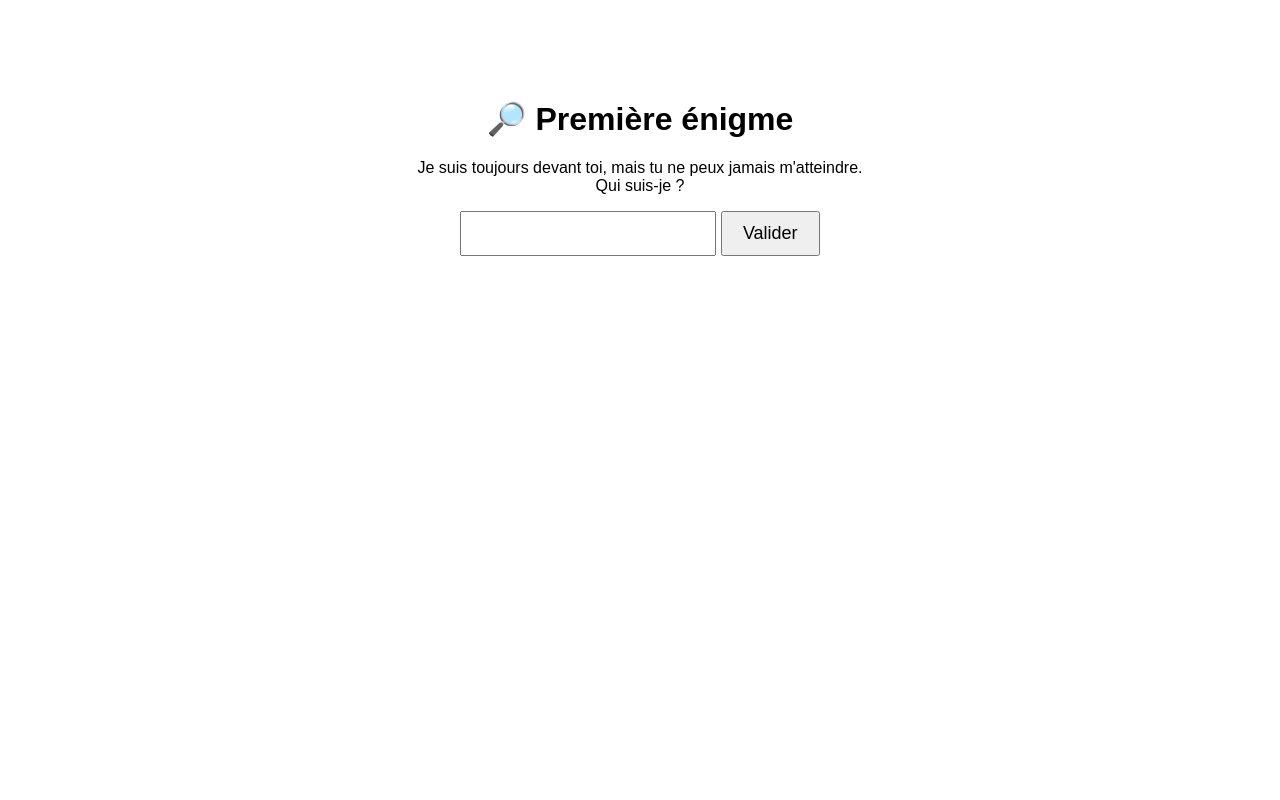
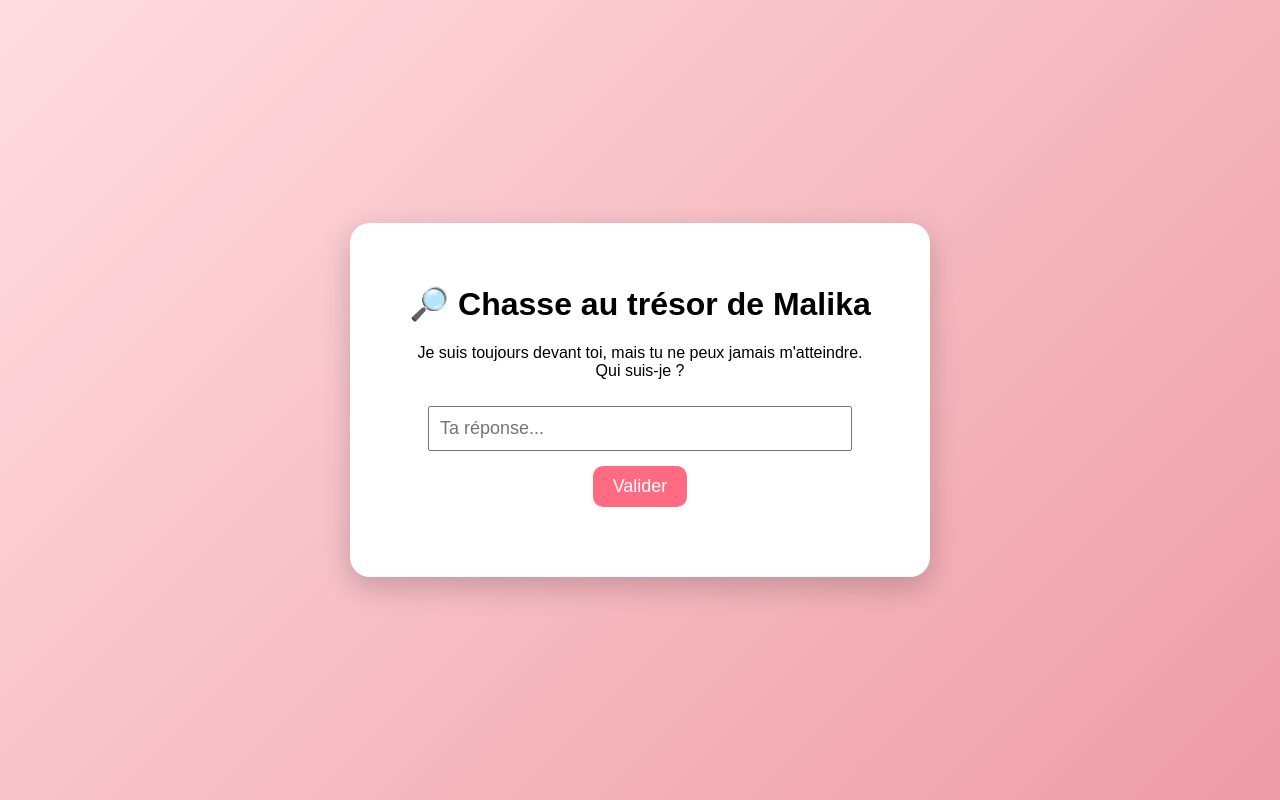
Before and after one commit to guiernoult/chasse2, a plain HTML site: page index.html in a window 1280 px wide. Drawn offline with Linux system fonts and the light colour scheme.

Commit message:
Update index.html

```diff
--- a/index.html
+++ b/index.html
@@ -2,22 +2,51 @@
 <html lang="fr">
 <head>
 <meta charset="UTF-8">
-<title>Chasse au trésor ❤️</title>
+<title>Chasse au trésor de Malika</title>
 
 <style>
 body{
-    font-family: Arial;
+    font-family: Arial, sans-serif;
     text-align:center;
-    margin-top:100px;
+    margin:0;
+    height:100vh;
+    display:flex;
+    justify-content:center;
+    align-items:center;
+    background: linear-gradient(135deg, #ffdde1, #ee9ca7);
 }
+
+.card{
+    background:white;
+    padding:40px;
+    border-radius:20px;
+    box-shadow:0 10px 30px rgba(0,0,0,0.2);
+    width:80%;
+    max-width:500px;
+}
+
 input{
     padding:10px;
     font-size:18px;
+    width:80%;
+    margin-top:10px;
 }
+
 button{
     padding:10px 20px;
     font-size:18px;
+    margin-top:15px;
+    cursor:pointer;
+    border:none;
+    border-radius:10px;
+    background:#ff6b81;
+    color:white;
 }
+
+button:hover{
+    background:#ff4d6d;
+}
+
 #resultat{
     margin-top:30px;
     font-size:25px;
@@ -28,18 +57,24 @@ button{
 
 <body>
 
-<h1>🔎 Première énigme</h1>
+<div class="card">
+
+<h1>🔎 Chasse au trésor de Malika</h1>
 
 <p>
 Je suis toujours devant toi, mais tu ne peux jamais m'atteindre.<br>
 Qui suis-je ?
 </p>
 
-<input id="code">
+<input id="code" placeholder="Ta réponse...">
+
+<br>
 
 <button onclick="verifier()">Valider</button>
 
 <div id="resultat"></div>
+
+</div>
 
 <script>
 
```
